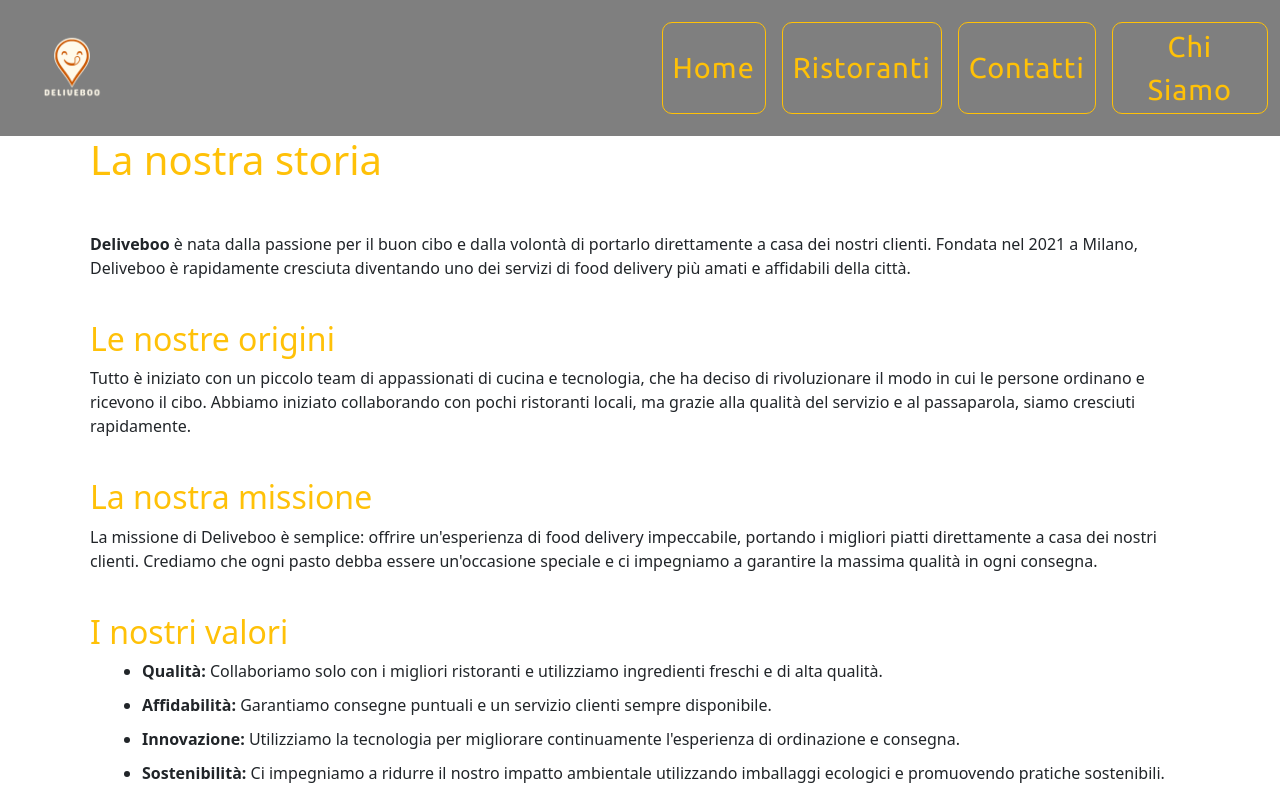
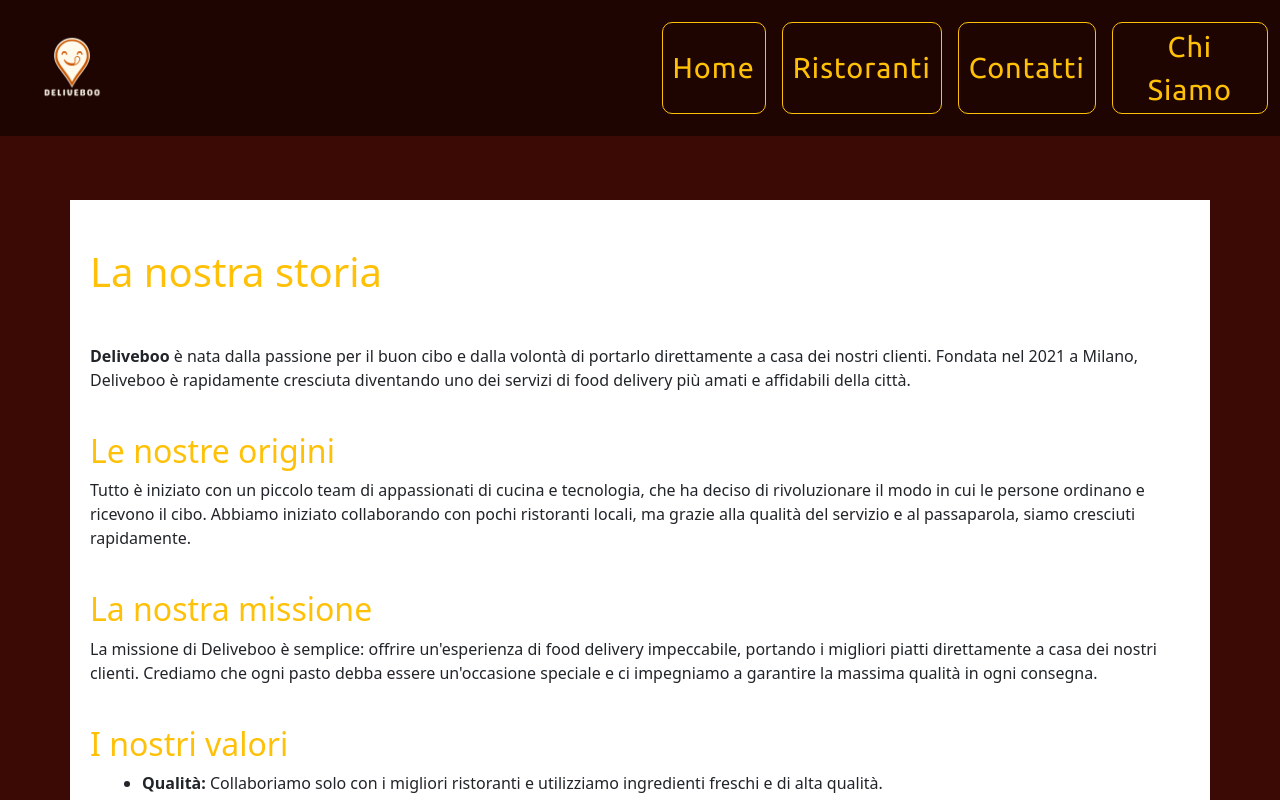
Before and after one commit to Jomar-Navarro/vue-deliveboo, a Vue app: page /la-nostra-storia in a window 1280 px wide. Shown: the top 800 px of the page. Built offline with nearby package versions, Linux system fonts and the light colour scheme; no server answers; a web font is replaced by a local one.

Commit message:
edit contatti e chin siamo

```diff
--- a/package.json
+++ b/package.json
@@ -20,7 +20,7 @@
     "axios": "^1.7.2",
     "bootstrap": "^5.3.3",
     "braintree-web-drop-in": "^1.42.0",
-    "sweetalert2": "^11.12.0",
+    "sweetalert2": "^11.12.1",
     "vue": "^3.4.29",
     "vue-router": "^4.3.3"
   },
--- a/src/pages/Contatti.vue
+++ b/src/pages/Contatti.vue
@@ -17,6 +17,8 @@ export default {
 </script>
 
 <template>
+	<div class="container_c">
+
 	<Loader v-if="isLoading" />
 	<div class="container pt-5" v-else>
 		<div class="contacts mt-5 pt-5">
@@ -40,14 +42,24 @@ export default {
 			</div>
 		</div>
 	</div>
+</div>
 </template>
 
+
 <style lang="scss" scoped>
+
+.container_c{
+	padding-top: 100px;
+	padding-bottom: 50px;
+  background-color: #3C0A05;
+}
+
 .contacts {
 	margin: 0 auto;
 	padding: 20px;
 	background-color: #fff;
-	border: none;
+	border-radius: 2px;
+	box-shadow: #fff;
 
 	h1,
 	h2 {
--- a/src/pages/Lanostrastoria.vue
+++ b/src/pages/Lanostrastoria.vue
@@ -5,6 +5,8 @@ export default {
 </script>
 
 <template>
+	<div class="container_color">
+
 		<div class="container pt-5">
 			<h1>La nostra storia</h1>
 			<section class="my-5">
@@ -64,9 +66,15 @@ export default {
 			</p>
 		</section>
 	</div>
+</div>
 </template>
 
 <style lang="scss" scoped>
+.container_color{
+	padding-top: 200px;
+	padding-bottom: 50px;
+  background-color: #3C0A05;
+}
 .container {
 	background-color: #fff;
 	padding: 20px;
@@ -90,7 +98,4 @@ li {
 	margin-bottom: 10px;
 }
 
-div {
-	margin-bottom: 40px;
-}
 </style>
```
Also changed, not shown: 1 other file (tests, documents, lock files or other folders). Lines whose indentation alone changed are shown as unchanged.
